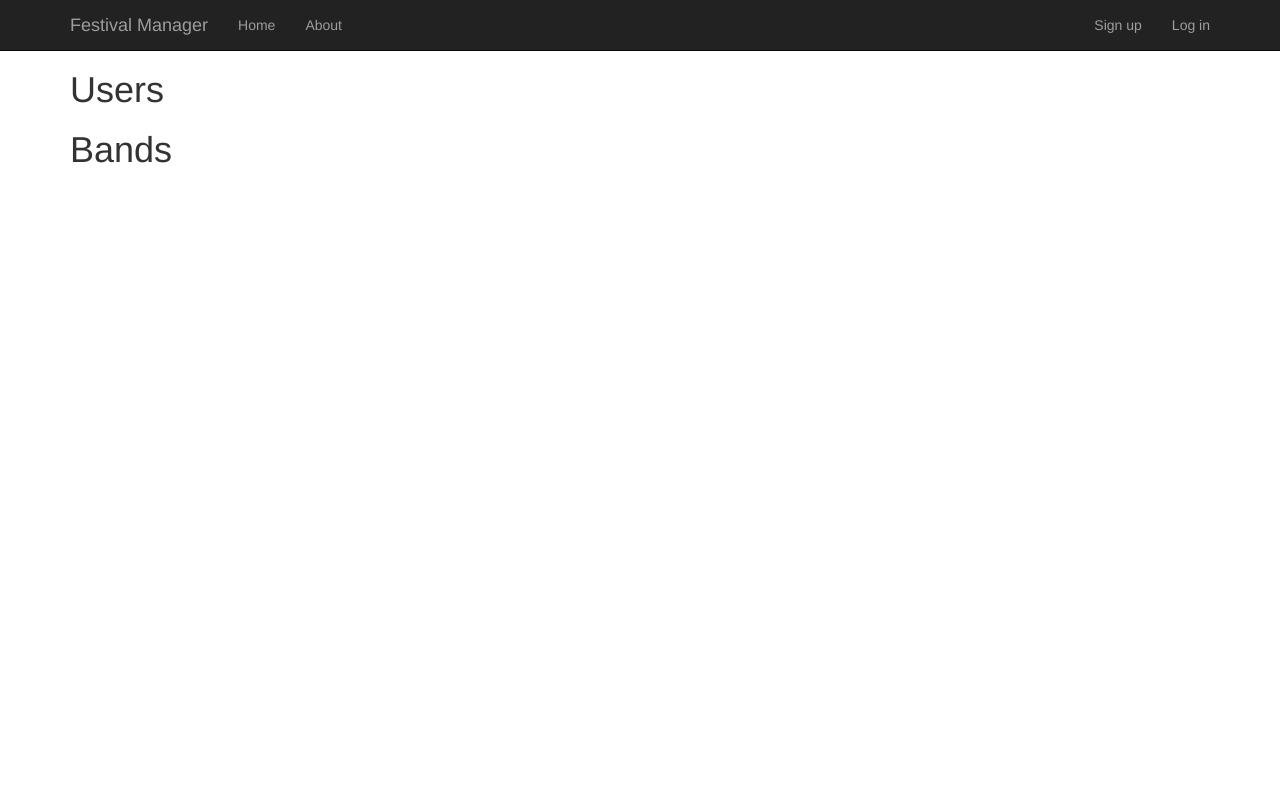
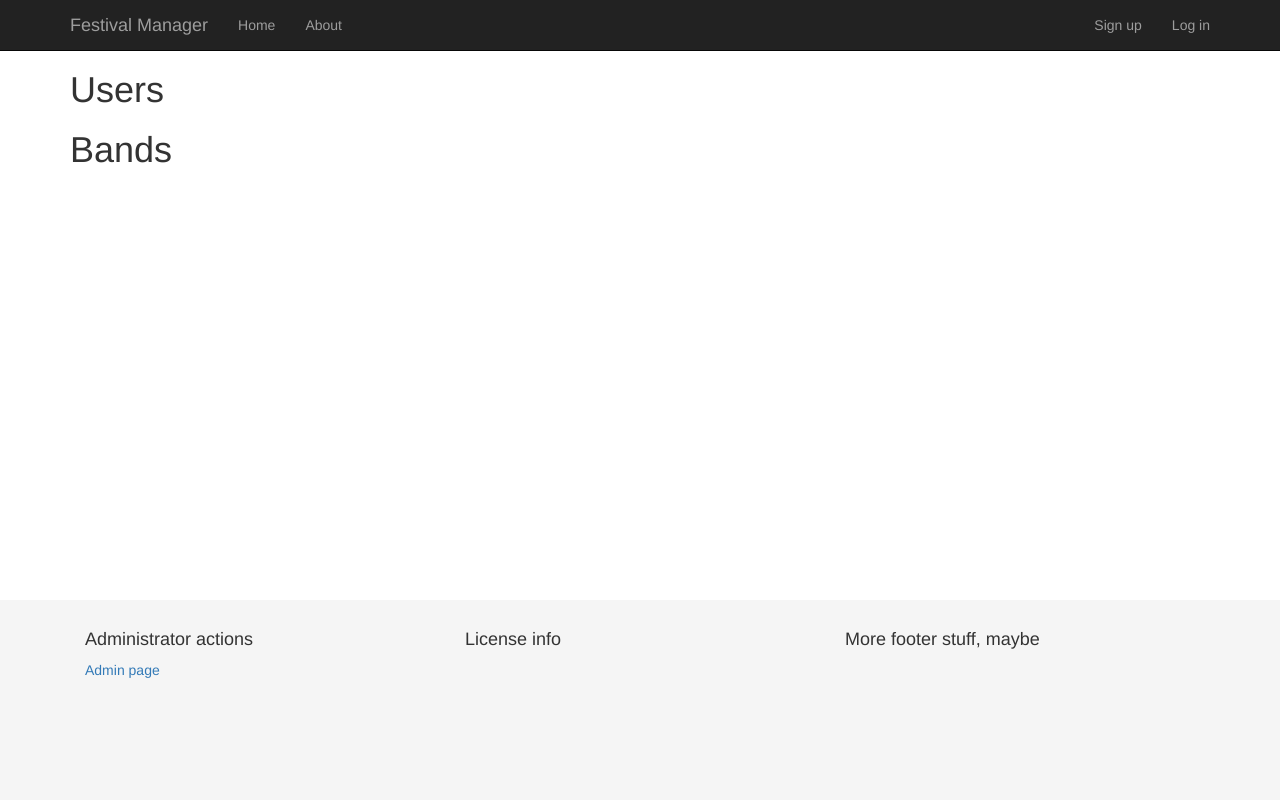
Before and after one commit to dliso/it1901-concert-booking, a Django app: page / in a window 1280 px wide. Run offline with Django 3.2, Linux system fonts and the light colour scheme; data that the repository does not hold is empty; parts of the project's set-up code (start-up, migrations or seed data) failed here and were passed over; some libraries are stand-ins or nearby versions.

Commit message:
Add footer

```diff
--- a/base_templates/base.html
+++ b/base_templates/base.html
@@ -70,6 +70,22 @@
 
         </div><!-- /.container -->
 
+        <footer class="footer">
+            <div class="container">
+                <div class="row">
+                    <div class="col-sm-4">
+                        <h4>Administrator actions</h4>
+                        <a href="/admin/">Admin page</a>
+                    </div>
+                    <div class="col-sm-4">
+                        <h4>License info</h4>
+                    </div>
+                    <div class="col-sm-4">
+                        <h4>More footer stuff, maybe</h4>
+                    </div>
+                </div>
+            </div>
+        </footer>
 
         <!-- Bootstrap core JavaScript
              ================================================== -->
--- a/static/css/custom.css
+++ b/static/css/custom.css
@@ -1,3 +1,21 @@
 body {
     padding-top: 50px;
+    margin-bottom: 200px;
 }
+
+html {
+    position: relative;
+    min-height: 100%;
+}
+
+.footer {
+    position: absolute;
+    bottom: 0;
+    width: 100%;
+    height: 200px;
+    background-color: #f5f5f5;
+}
+
+.container .row {
+    margin: 20px 0;
+}
```
